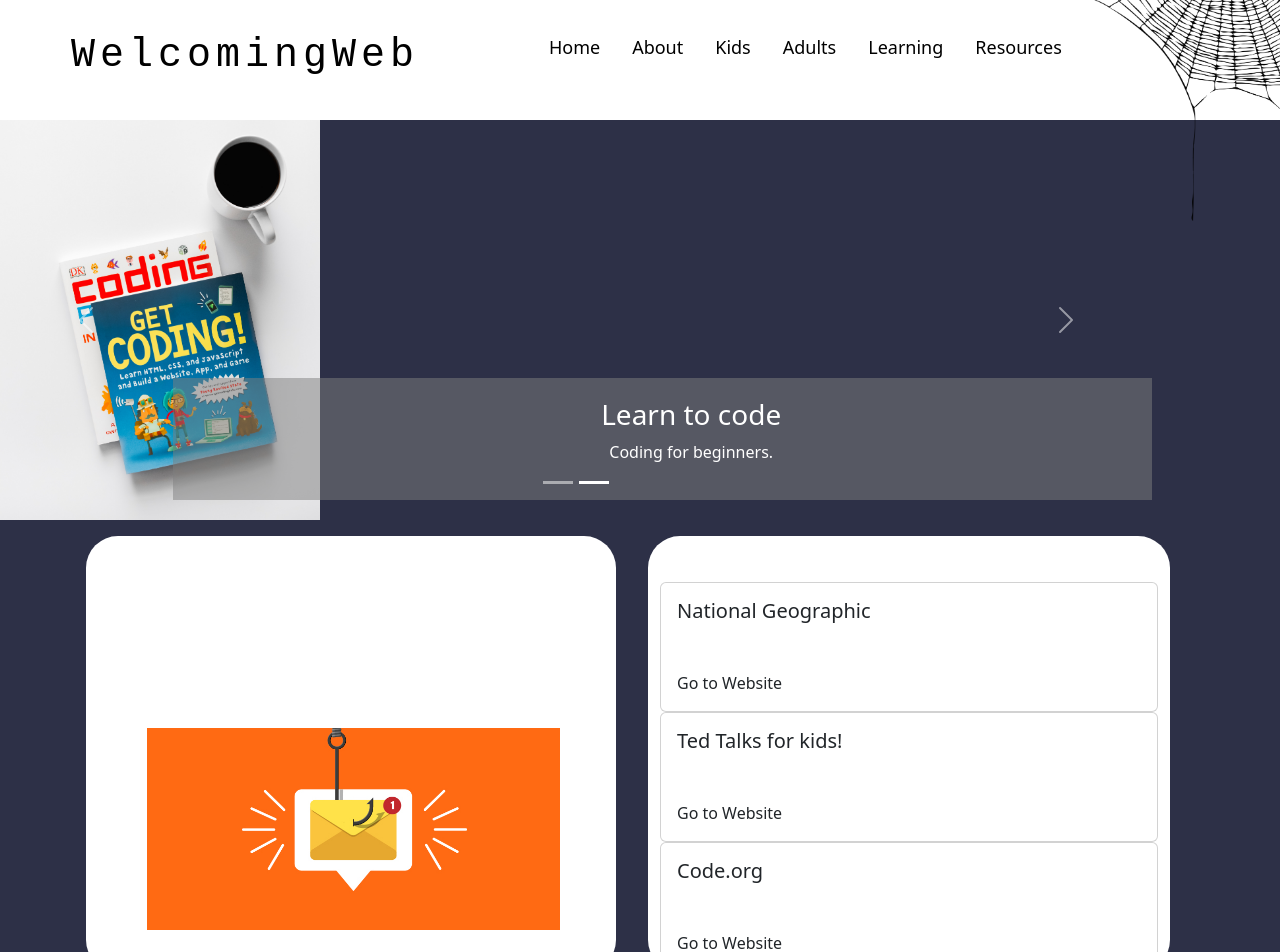
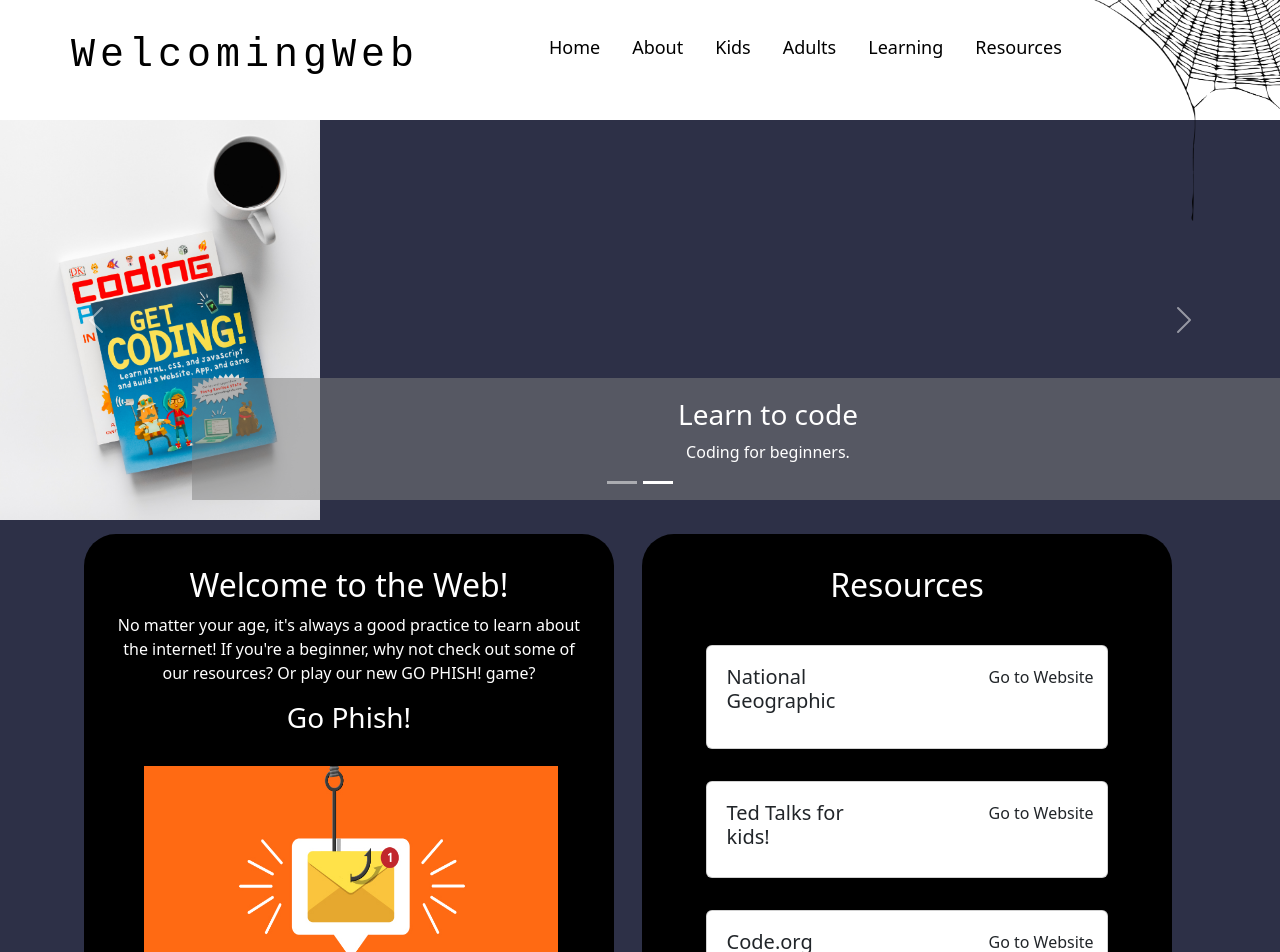
Before and after one commit to rwc5591/WelcomingWeb, a React (Create React App) app: page /Kids in a window 1280 px wide. Shown: the top 952 px of the page. Built offline with nearby package versions, Linux system fonts and the light colour scheme.

Commit message:
carousel, text, boxes, etc. affixed

```diff
--- a/src/containers/kids/Kids.jsx
+++ b/src/containers/kids/Kids.jsx
@@ -89,8 +89,8 @@ function ImportantInfoCarousel(){
            src="goPhish.jpg"
            alt="phishing text"  />
           </Col>
-        <Col><h2>Resources</h2>
-        <div> {resources} </div>
+        <Col className="phishCont"><h2>Resources</h2>
+        <div className="cardBox"> {resources} </div>
         </Col>
 
       </Row>
--- a/src/containers/kids/kids.css
+++ b/src/containers/kids/kids.css
@@ -7,6 +7,10 @@
         margin: auto 0%;
         padding: 0rem;
     }
+
+    .carousel img{
+        left: 1%;
+    }
     }
     .carousel-caption {
         background: rgba(128,128,128, 0.5);
@@ -14,7 +18,7 @@
     }
 
     .col{
-        background: white;
+        background: black;
         border-radius: 2rem;
         margin: 1rem;
     }
@@ -23,7 +27,7 @@
     }
 
     .carouselTest{
-        width:90%;
+        width:100%;
         margin: 0%;
     }
 
@@ -38,7 +42,24 @@
     }
 
     .phishContainer img{
-        width: 83%;
+        width: 89%;
         height: 50%;
-        margin-left: 9%;
+        margin-left: 6%;
+        margin-top: 5%;
     }
+
+    .cardBox{
+        display: flex;
+        flex-wrap: wrap;
+        padding: 1rem;
+    }
+
+    .card-body{
+        display: flex;
+        padding: 0.2rem;
+        margin: 1rem;
+    }
+
+    .card{
+        margin: 1rem;
+    }
--- a/src/containers/scam/scam.css
+++ b/src/containers/scam/scam.css
@@ -11,7 +11,8 @@
     }
 
     .col{
-        background: white;
-        border-radius: 2em;
-        margin: 1em;
+        background: black;
+        border-radius: 2rem;
+        padding: 2rem;
+        margin: 0.9rem;
     }
```
